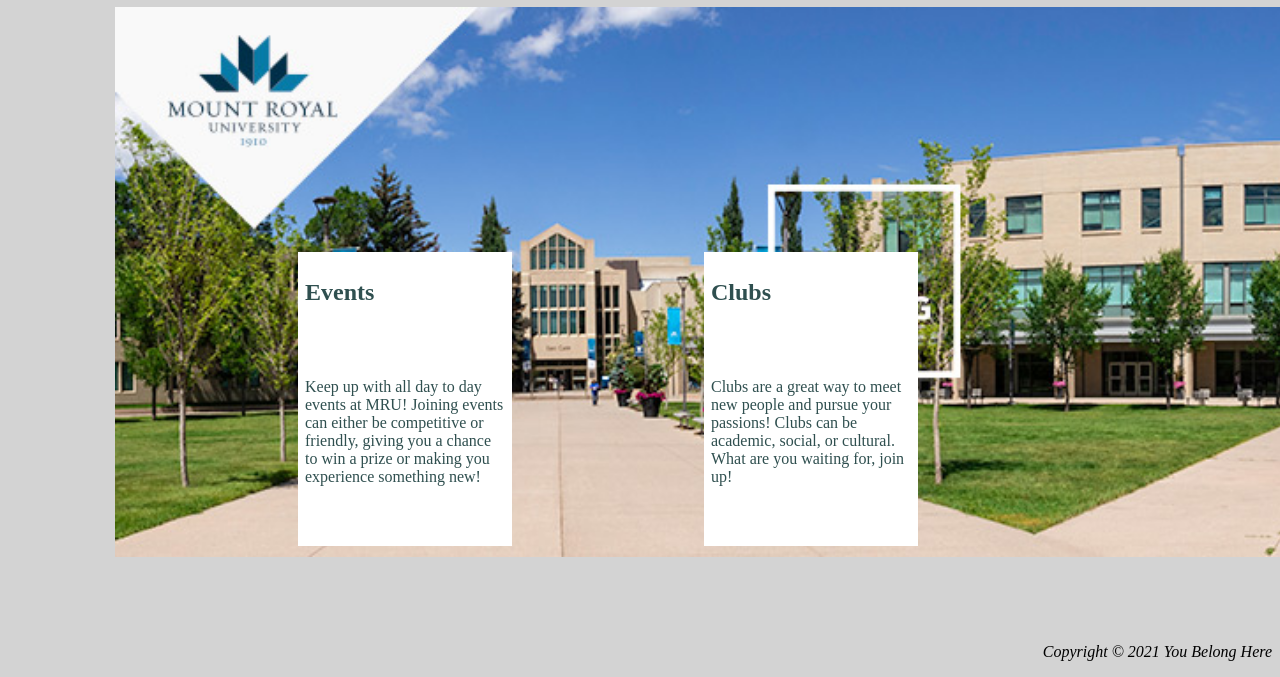
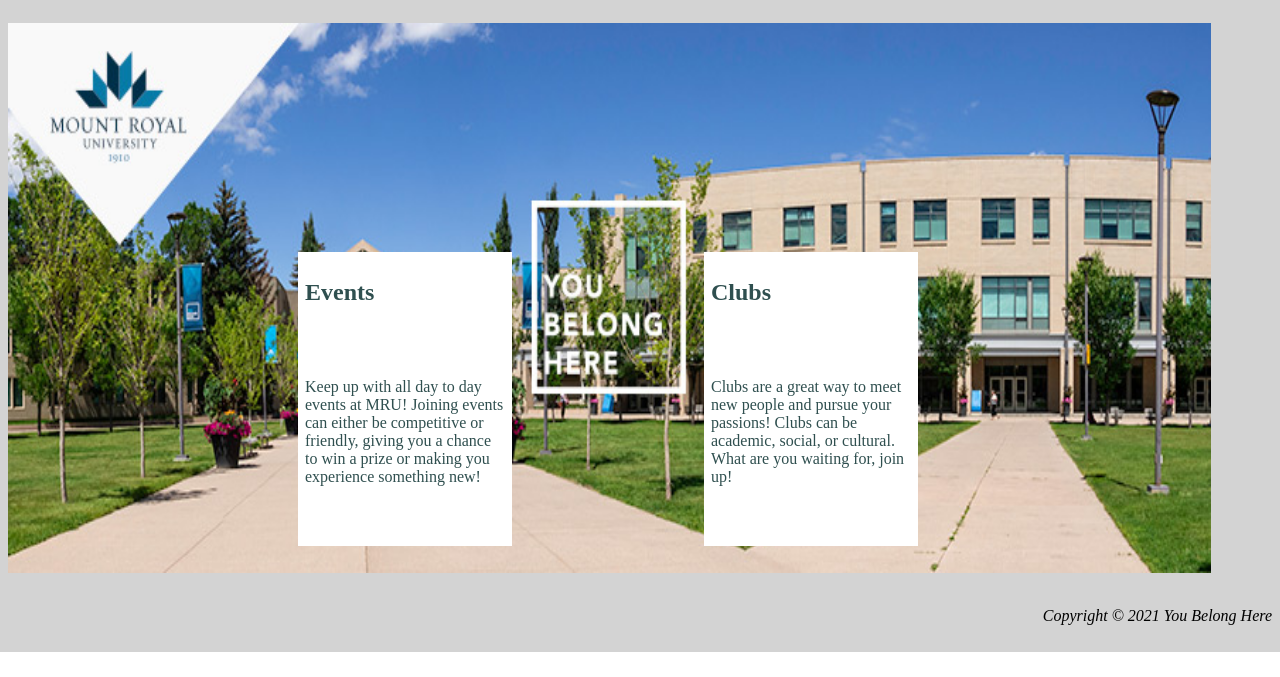
Before and after one commit to JordanMercurio/Assignment1COMP2511, a PHP site: page /1Home.html in a window 1280 px wide; the page is wider, and only the part inside the window is pictured. Shown: the part 148-825 px from the top of that part. After the commit the page ends 800 px from the top of that part, so only its background shows below. Run offline with PHP 8.4, Linux system fonts and the light colour scheme.

Commit message:
fixed footer layout

```diff
--- a/1Home.css
+++ b/1Home.css
@@ -54,8 +54,8 @@ div.clubs {
 
 figure {
     display: block;
-    position:relative;
-    width: 83%;
+    position:fixed;
+    width: 100%;
     height: auto;
     margin-left: auto;
     margin-right: auto;
@@ -76,5 +76,5 @@ div.Logo {
 footer {
     float: right;
     position: relative;
-    top: 50px;
+    top: 600px;
 }
--- a/1Home.html
+++ b/1Home.html
@@ -40,7 +40,7 @@
         <section>
             <figure>
                 <p>
-                    <img src = "Images/Mount%20Royal%20University.jpeg" alt = "Mount Royal University" width="1500" height = "550">
+                    <img src = "Images/Mount%20Royal%20University.jpeg" alt = "Mount Royal University" width="94%" height = "550">
                 </p>
             </figure>
         </section>
--- a/2Events.css
+++ b/2Events.css
@@ -76,5 +76,5 @@ div.Logo {
 footer {
     float: right;
     position: relative;
-    top: 120px;
+    top: 100px;
 }
--- a/3Clubs.css
+++ b/3Clubs.css
@@ -116,5 +116,5 @@ div.Logo {
 footer {
     float: right;
     position: relative;
-    top: 660px;
+    top: 600px;
 }
```
